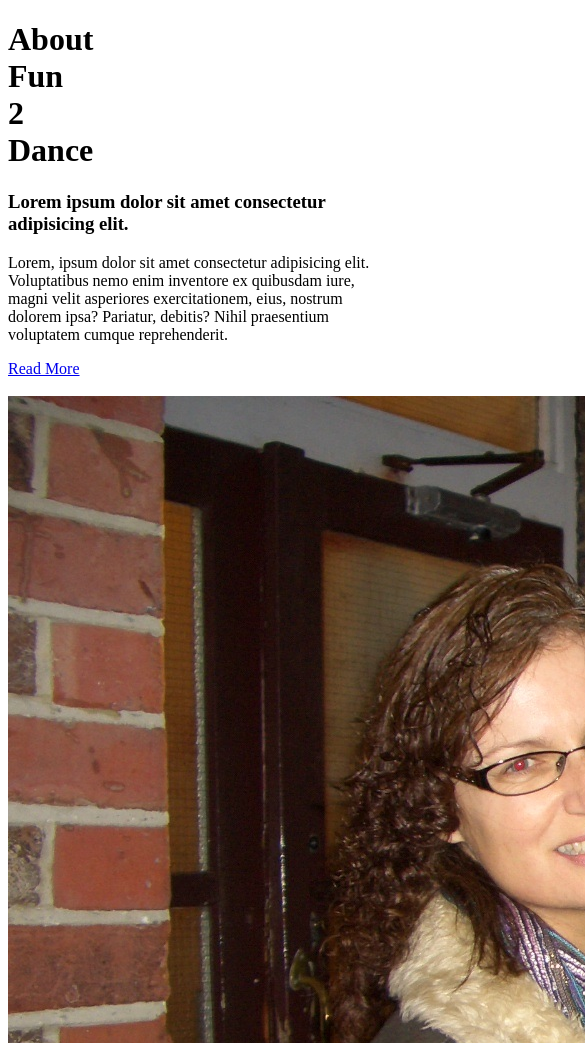
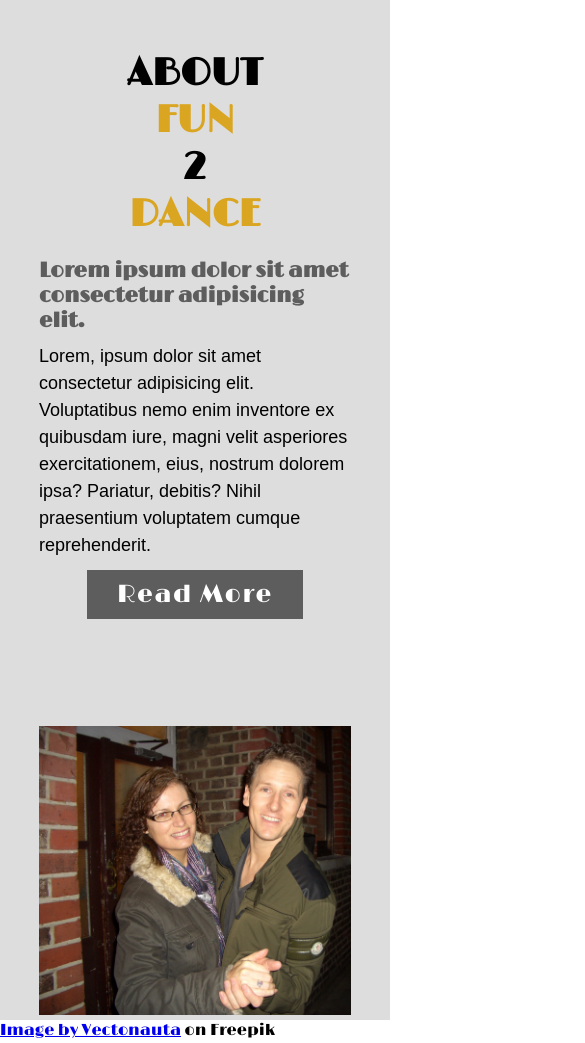
Before and after one commit to Maddy-Phaines/Dance_Company, a plain HTML site: page about.html in a window 390 px wide. Shown: the top 1043 px of the page, 585 px wide, since content can reach past the window. Drawn offline with nearby package versions, Linux system fonts and the light colour scheme; files whose address does not match are found by name.

```diff
--- a/about.css
+++ b/about.css
@@ -0,0 +1,137 @@
+/* Google Fonts*/
+@import url('https://fonts.googleapis.com/css2?family=Limelight&display=swap');
+
+/* ===== Global ====== */
+* {
+    margin: 0;
+    padding: 0;
+    box-sizing: border-box;
+    font-family: 'Limelight', Arial, Helvetica, sans-serif;
+}
+.title h1 {
+    margin-bottom: 10px;
+}
+.section {
+    width: 100%;
+    min-height: 100vh;
+    background-color: #ddd;
+
+}
+.container  {
+    width: 80%;
+    display: block;
+    margin: auto;
+    padding-top: 100px;
+}
+/* text and social links */
+.content-section {
+    float: left;
+    width: 55%;
+}
+/* Image of Eileen */
+.image-section {
+    float: right;
+    width: 40%;
+
+}
+/* targets image element within image-section */
+.image-section img {
+    /* image fills 100% of the image section */
+    width: 100%;
+}
+/* targets the title within the content-seciton: 'About Fun2Dance' */
+.content-section .title {
+    text-transform: uppercase;
+    font-size: 28px;
+}
+.content-section .content h3 {
+    margin-top: 20px;
+    color: #5d5d5d;
+    font-size: 21px;
+
+}
+.content-section .content p {
+    margin-top: 10px;
+    font-family: sans-serif;
+    font-size: 18px;
+    line-height: 1.5;
+}
+.content-section .content .button {
+    margin-top: 20px;
+}
+.content-section .content .button a {
+    background-color: #5d5d5d;
+    padding: 12px 40px;
+    text-decoration: none;
+    color: #fff;
+    font-size: 25px;
+    letter-spacing: 1.5px;
+}
+.content-section .content .button a:hover {
+    background-color: #a52a2a;
+    color: #fff;
+    cursor: pointer;
+}
+.content-section .social {
+    margin: 40px 40px;
+}
+.content-section .social i {
+    color: #a52a2a;
+    font-size: 30px;
+    padding: 0px 10px;
+}
+.content-section .social .fab:hover {
+    color: #3d3d3d;
+
+}
+.fun, .dance {
+    color: goldenrod;
+}
+
+.two {
+    color: rgb(201, 82, 177);
+}
+@media screen and (max-width: 858px) {
+    .container  {
+        width: 80%;
+        display: block;
+        margin: auto;
+        padding-top: 50px;
+    }
+    .content-section {
+        float: none;
+        display: block;
+        margin: auto;
+        width: 100%;
+    }
+    .image-section {
+        float: none;
+        display: block;
+        margin: auto;
+        width: 100%;
+
+    }
+    .image-section{
+        width: 100%;
+        height: auto;
+        display: block;
+        margin: auto;
+    }
+
+    .content-section .title {
+        text-align: center;
+        font-size: 19px;
+    }
+    .content-section .content .button {
+        text-align: center;
+    }
+    .content-section .content .button a {
+        padding: 9px 30px;
+    }
+    .content-section .social{
+        text-align: center;
+    }
+}
+
+
+/*  */
```
Also changed, not shown: style.css (+12 -6 lines), f2d_images/Fun2dance Flyer.jpg (added), f2d_images/menu-btn.png (added).
